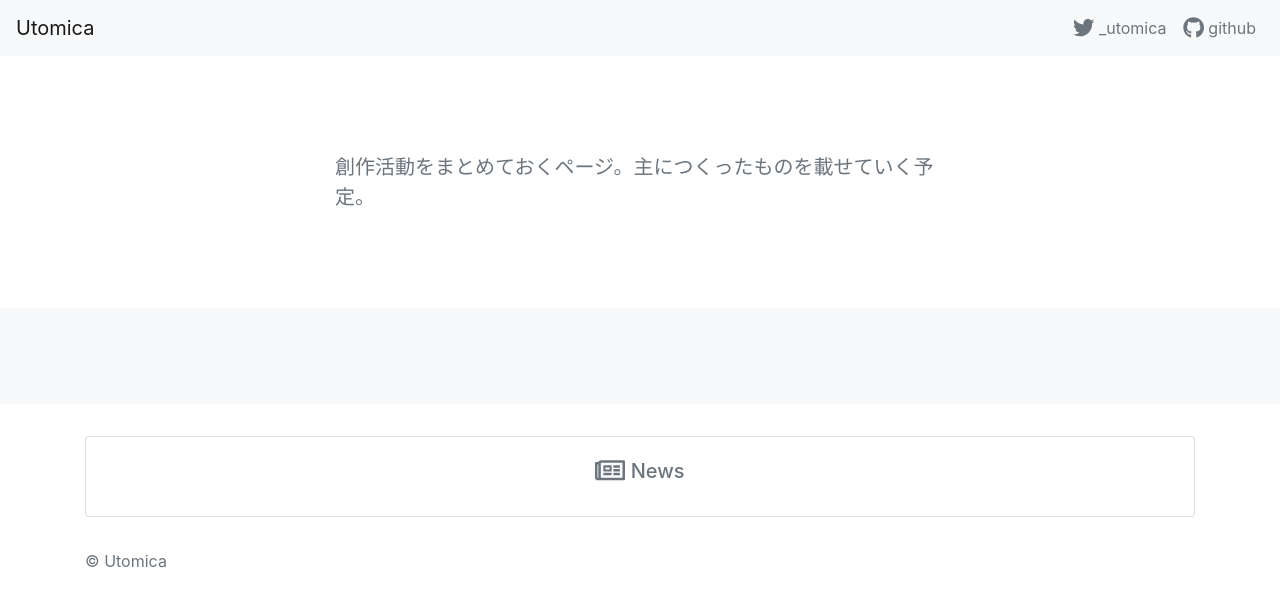
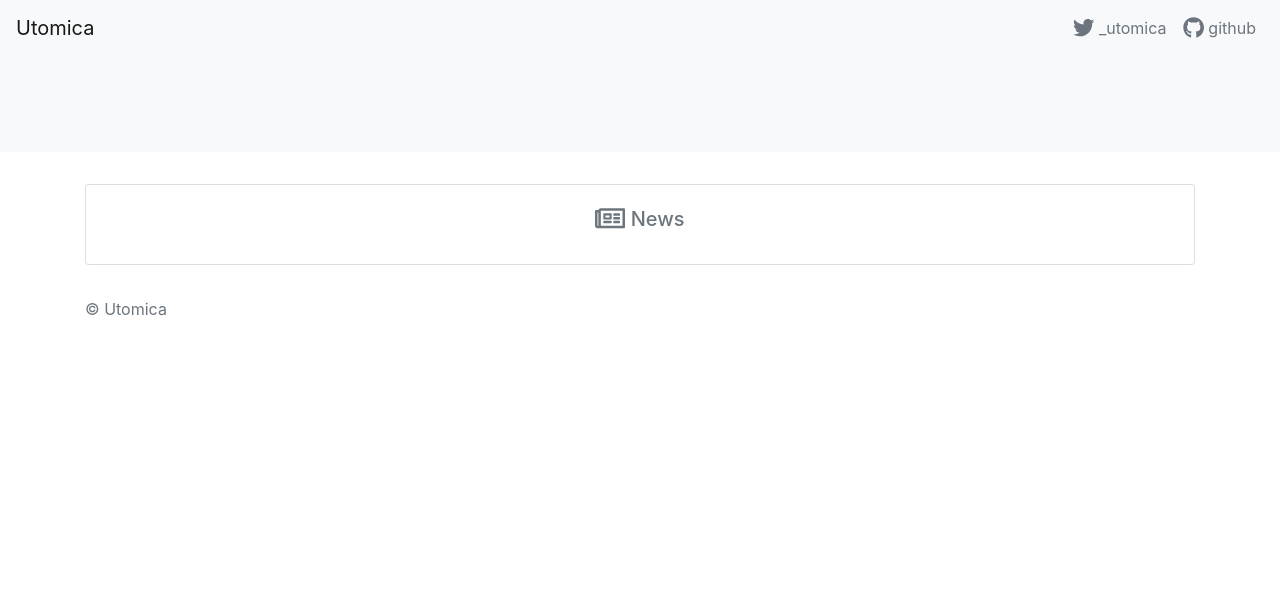
Before and after one commit to miokato/Monooki, a Django app: page / in a window 1280 px wide. Shown: the top 607 px of the page. Run offline with Django 3.2, Linux system fonts and the light colour scheme; data that the repository does not hold is empty; some libraries are stand-ins or nearby versions.

Commit message:
remove header

```diff
--- a/apps/templates/toppage/home.html
+++ b/apps/templates/toppage/home.html
@@ -3,15 +3,6 @@
 {% block title %}Utomica{% endblock title %}
 
 {% block content %}
-
-  <!-- ヘッダー -->
-  <section class="jumbotron">
-    <div class="container">
-      <p class="lead text-muted">
-        創作活動をまとめておくページ。主につくったものを載せていく予定。
-      </p>
-    </div>
-  </section>
 
   <!-- つくったものリスト -->
   <div class="album py-5 bg-light">
```
